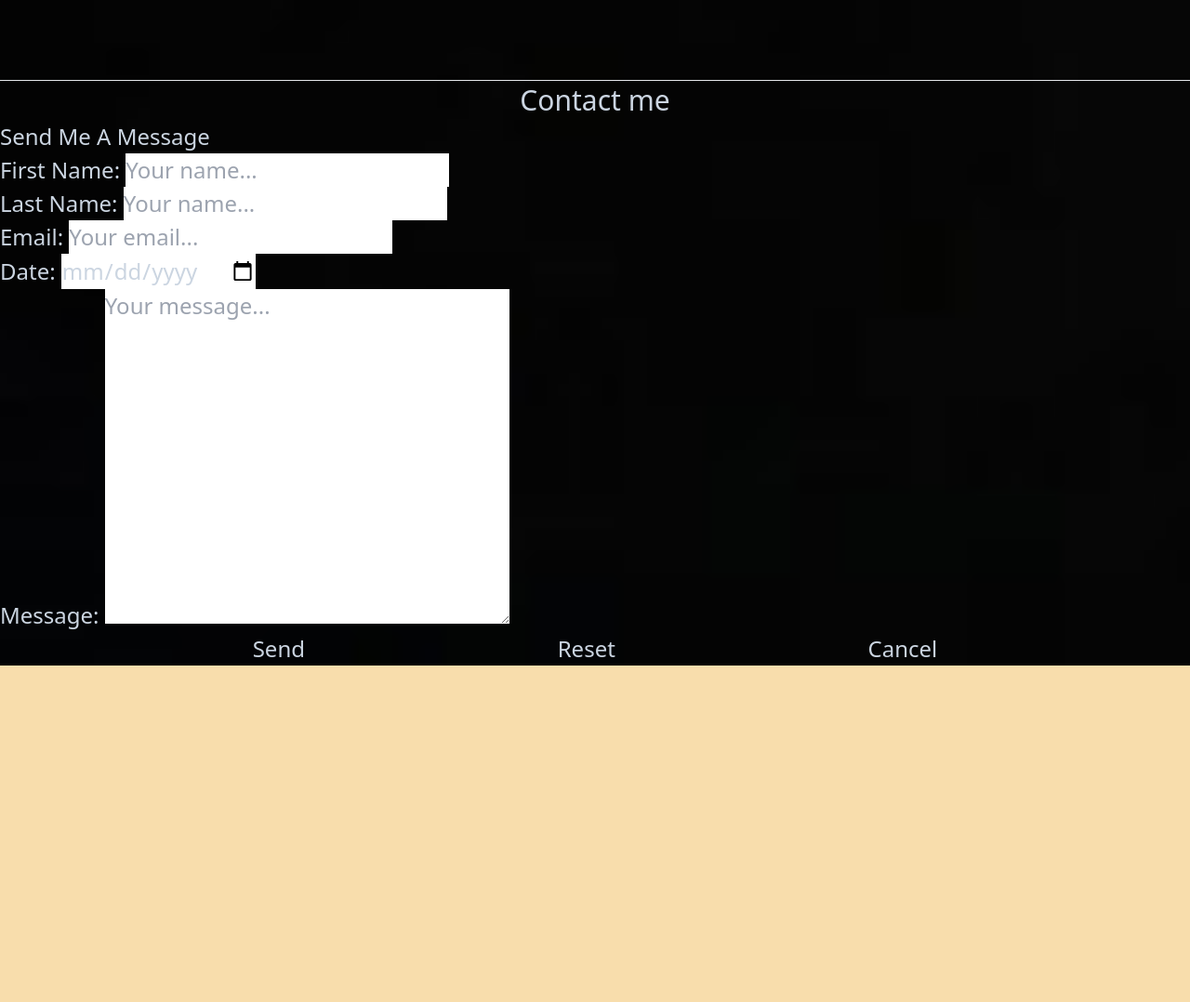
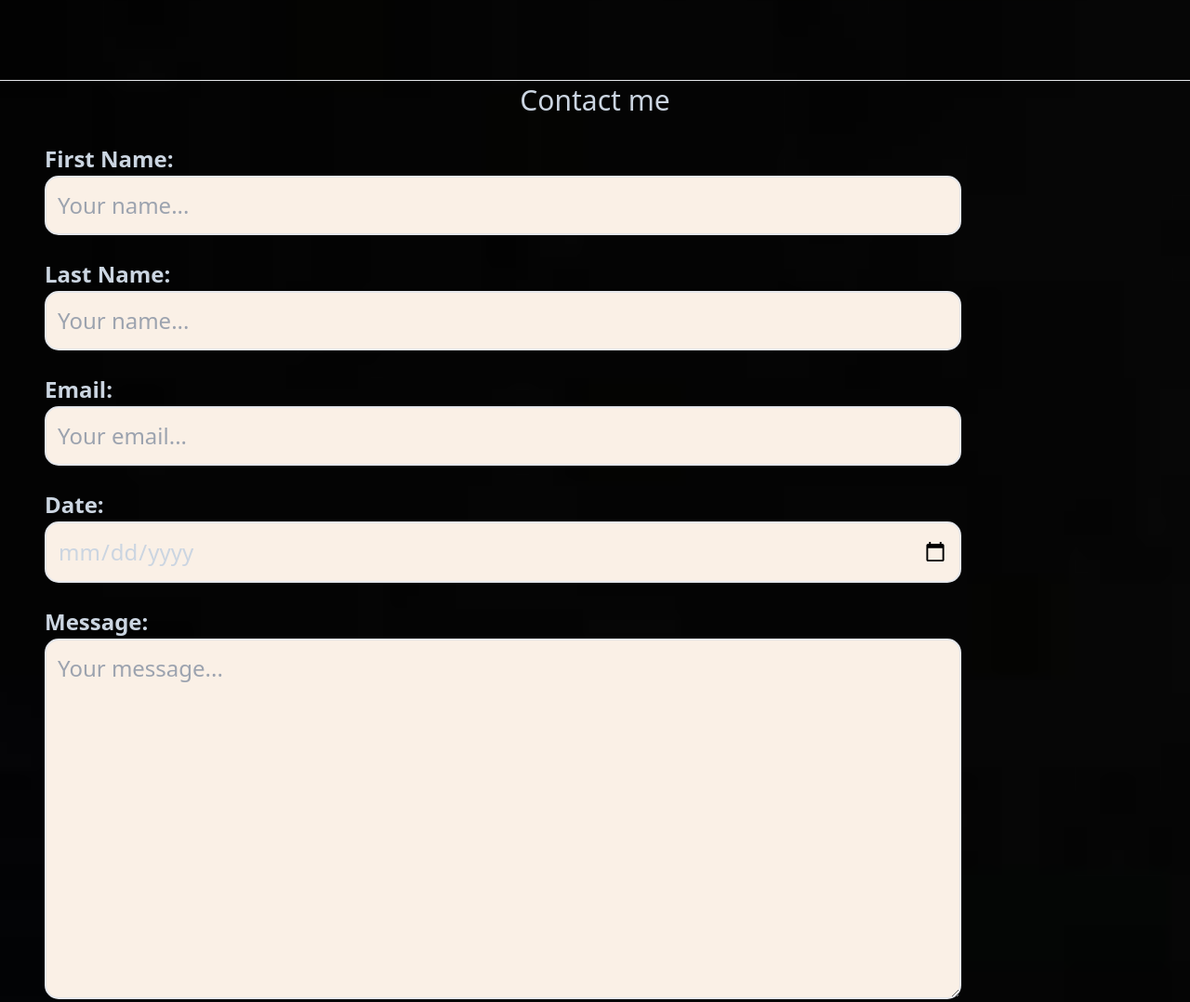
Before and after one commit to prudywn/MyProject, a website: page project/build/project.html in a window 1280 px wide. Shown: the part 3560-4638 px from the top of the page at 93% size. Before the commit the page ends 4276 px from the top, so only its background shows below. Drawn offline with Linux system fonts and the light colour scheme.

Commit message:
done with the form styling

```diff
--- a/project/build/project.css
+++ b/project/build/project.css
@@ -128,3 +128,47 @@ nav{
 .item5{
    grid-column: span 2;
 }
+
+/* ||CONTACT FORM */
+.contact__fieldset{
+    border: none;
+    margin-left: 2rem;
+
+}
+
+.paragraph{
+    margin: 1em 0;
+}
+
+.contact__label{
+   display: block;
+   font-weight: bold;
+}
+
+.contact__input,
+.contact__textarea{
+    padding: 0.5em;
+    border-radius: 15px;
+    border-width:2px;
+    width: 80%;
+    background-color: linen;
+}
+
+.contact__button{
+    padding: 0.5em;
+    border-radius: 15px;
+    background-color: grey;
+    color: bisque;
+
+}
+
+.contact__button:hover,
+.contact__button:focus{
+    transform: scale(1.2);
+    transition: all 0.3s;
+}
+
+.offscreen{
+    position: absolute;
+    left: -10000px;
+}
--- a/project/build/project.html
+++ b/project/build/project.html
@@ -133,31 +133,31 @@
                     <h2 class="flex justify-center text-xl">Contact me</h2>
                     <form action="process.php" method="post">
 
-                        <fieldset class="contact_fieldset">
+                        <fieldset class="contact__fieldset">
                             <legend class="offscreen">Send Me A Message</legend>
                             <p class="paragraph">
-                                <label class="contact_label" for="fname">First Name: </label>
-                                <input class="contact_input" type="text" id="fname" name="name"
+                                <label class="contact__label" for="fname">First Name: </label>
+                                <input class="contact__input" type="text" id="fname" name="name"
                                     placeholder="Your name..." required>
                             </p>
                             <p class="paragraph">
-                                <label class="contact_label" for="lname">Last Name: </label>
-                                <input class="contact_input" type="text" id="lname" name="lname" required
+                                <label class="contact__label" for="lname">Last Name: </label>
+                                <input class="contact__input" type="text" id="lname" name="lname" required
                                     placeholder="Your name...">
                             </p>
                             <p class="paragraph">
-                                <label class="contact_label" for="email">Email: </label>
-                                <input class="contact_input" type="email" id="email" name="=email" required
+                                <label class="contact__label" for="email">Email: </label>
+                                <input class="contact__input" type="email" id="email" name="=email" required
                                     placeholder="Your email...">
                             </p>
                             <p class="paragraph">
-                                <label class="contact_label" for="date">Date: </label>
-                                <input class="contact_input" type="date" id="date" name="date"
+                                <label class="contact__label" for="date">Date: </label>
+                                <input class="contact__input" type="date" id="date" name="date"
                                     placeholder="The day of writing..." required>
                             </p>
                             <p>
-                                <label class="contact_label" for="message">Message: </label>
-                                <textarea class="contact_textarea" name="message" id="message" cols="30" rows="10"
+                                <label class="contact__label" for="message">Message: </label>
+                                <textarea class="contact__textarea" name="message" id="message" cols="30" rows="10"
                                     placeholder="Your message..."></textarea>
                         </fieldset>
                         </p>
```
Also changed, not shown: project/build/style.css.
